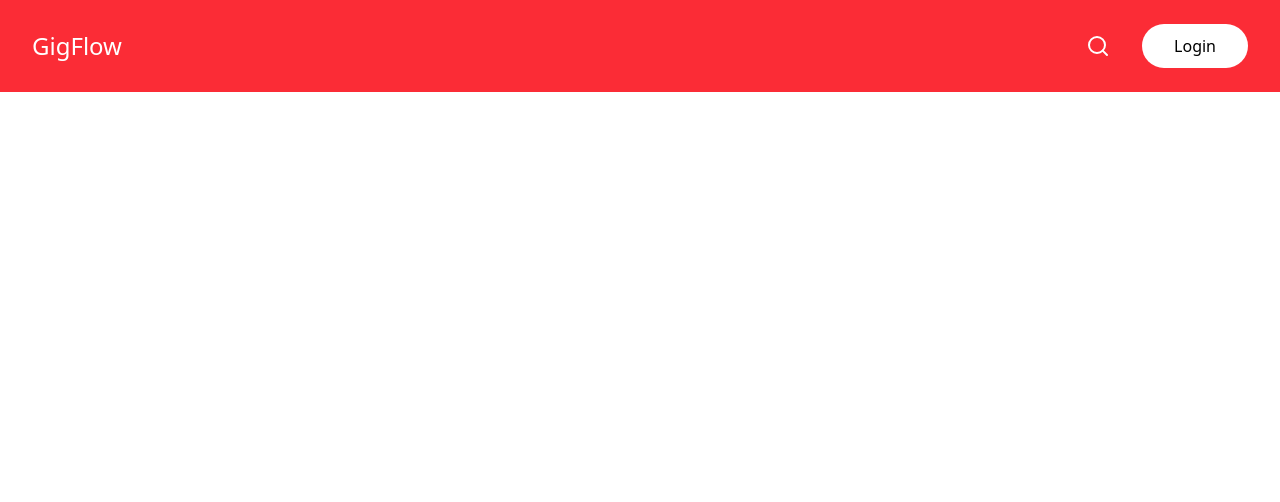
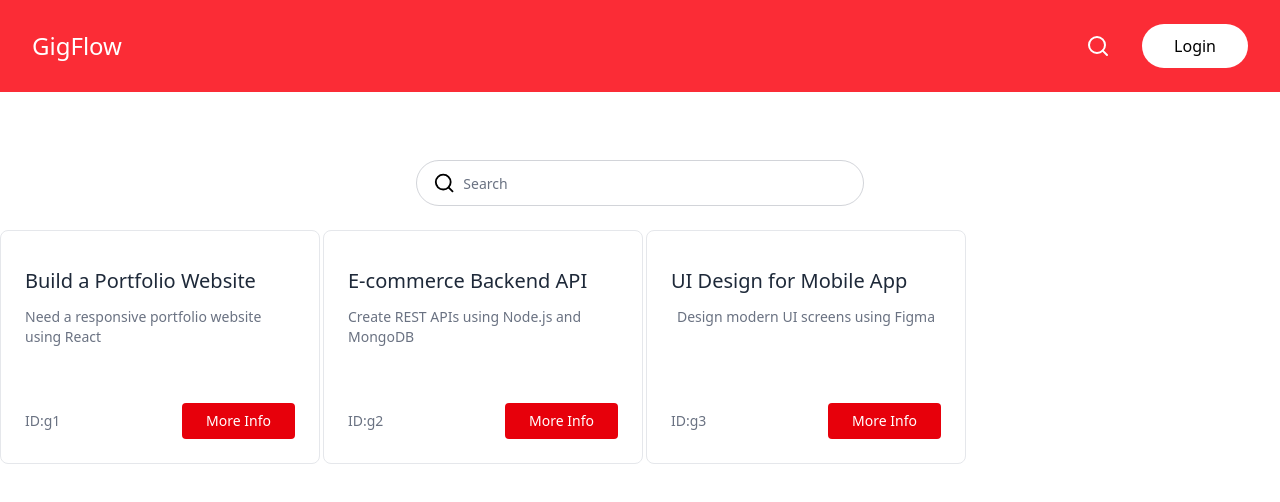
Before and after one commit to Kailashk-26/Gigflow, a React app in the folder Frontend/: page / in a window 1280 px wide. Both pictures are taken after a click on the icon 1098 px from the left and 46 px from the top of the page. Shown: the top 502 px of the page. Built offline with nearby package versions, Linux system fonts and the light colour scheme; the HTML template or start-up script is replaced by a standard one.

Commit message:
home page completed

```diff
--- a/Frontend/src/components/Gigs.jsx
+++ b/Frontend/src/components/Gigs.jsx
@@ -1,8 +1,34 @@
-import React from 'react'
+import { Search } from 'lucide-react'
+import {gigs} from '../constant.js'
+import { useNavigate } from 'react-router-dom'
 
-const Gigs = () => {
+const Gigs = ({isSearchBar}) => {
+  const navigate=useNavigate();
   return (
-    <div>Gigs</div>
+    <div className='flex flex-col items-center justify-center gap-6 '>
+      {isSearchBar &&
+        <div className="flex items-center border pl-4 gap-2 border-gray-500/30 h-11.5 rounded-full overflow-hidden max-w-md w-full">
+            <Search/>
+            <input type="text" placeholder="Search" className="w-full h-full outline-none text-gray-500 bg-transparent placeholder-gray-500 text-sm" />
+        </div>
+      }
+      <div className='grid md:grid-cols-3 lg:grid-cols-4 gap-3'>
+        {gigs.map((gig,index)=>(
+          <div key={index} className="flex flex-col items-center w-80 bg-white text-gray-500 p-4 md:p-6 rounded-lg border border-gray-200 text-sm">
+            <div className="flex items-center justify-center relative w-full gap-2 pb-3">
+                <h2 className="text-gray-800 text-xl font-medium text-left w-full pt-3">{gig.title}</h2>
+            </div>
+            <p className="line-clamp-3 min-h-18">{gig.description}</p>
+            <div className="flex items-center justify-between mt-6 gap-3 w-full">
+                <p>ID:{gig.id}</p>
+                <button onClick={()=>navigate(`/dashboard/gigs/${gig.id}`)} type="button" className="bg-red-600 px-6 py-2 rounded text-white font-medium active:scale-95 transition">More Info</button>
+            </div>
+          </div>
+        ))}
+
+      </div>
+    </div>
+
   )
 }
 
--- a/Frontend/src/components/Navbar.jsx
+++ b/Frontend/src/components/Navbar.jsx
@@ -1,14 +1,15 @@
 import { useEffect, useRef, useState } from "react";
-import {Search} from "lucide-react"
+import {LayoutDashboard, Search} from "lucide-react"
 import { useNavigate } from "react-router-dom";
 
-const Navbar = () => {
+const Navbar = ({setIsSearchBar}) => {
+
+    const user=false;
 
     const ref = useRef(null)
     const navigate=useNavigate();
 
     const [isScrolled, setIsScrolled] = useState(false);
-    const [searchBar,setSearchBar] =useState(false)
 
     useEffect(() => {
         const handleScroll = () => {
@@ -19,8 +20,7 @@ const Navbar = () => {
     }, []);
 
     return (
-        <div ref={ref} className="h-88 md:h-64 overflow-y-scroll">
-            <p className="w-10 h-125"></p>
+        <div ref={ref} className="h-40 overflow-y-scroll">
             <nav className={`fixed top-0 left-0 bg-red-500 w-full flex items-center justify-between px-4 md:px-8 transition-all duration-500 z-2 ${isScrolled ? "bg-white/80 shadow-md text-gray-700 backdrop-blur-lg py-3 md:py-4" : "py-4 md:py-6"}`}>
 
                 {/* Logo */}
@@ -28,9 +28,9 @@ const Navbar = () => {
 
                 {/* logo */}
                 <div className="flex items-center gap-4">
-                    <Search onClick={()=>!setSearchBar} className={`h-6 w-6 text-white transition-all duration-500 ${isScrolled ? "invert" : ""}`}/>
-                    <button onClick={()=>navigate('/state?')} className={`px-8 py-2.5 rounded-full ml-4 transition-all duration-500 ${isScrolled ? "text-white bg-black" : "bg-white text-black"}`}>
-                        Login
+                    <Search onClick={()=>setIsSearchBar(prev=>!prev)} className={`h-6 w-6 text-white transition-all duration-500 ${isScrolled ? "invert" : ""}`}/>
+                    <button onClick={!user?()=>navigate('/state?'):()=>navigate('/dashboard')} className={`p-8 py-2.5 rounded-full ml-4 transition-all duration-500 ${isScrolled ? "text-white bg-black" : "bg-white text-black"}`}>
+                        {user?<LayoutDashboard />:"Login"}
                     </button>
                 </div>
             </nav>
--- a/Frontend/src/pages/Home.jsx
+++ b/Frontend/src/pages/Home.jsx
@@ -1,10 +1,13 @@
-import React from 'react'
+import React, { useState } from 'react'
 import Navbar from '../components/Navbar'
+import Gigs from '../components/Gigs';
 
 const Home = () => {
+  const [isSearchbar,setIsSearchBar]=useState(false);
   return (
     <div>
-        <Navbar/>
+        <Navbar setIsSearchBar={setIsSearchBar}/>
+        <Gigs isSearchBar={isSearchbar}/>
     </div>
   )
 }
```
